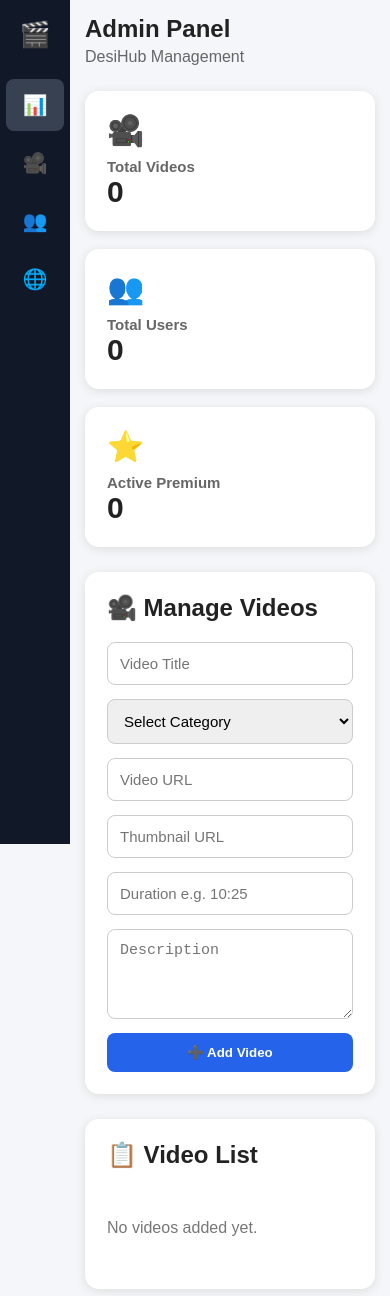
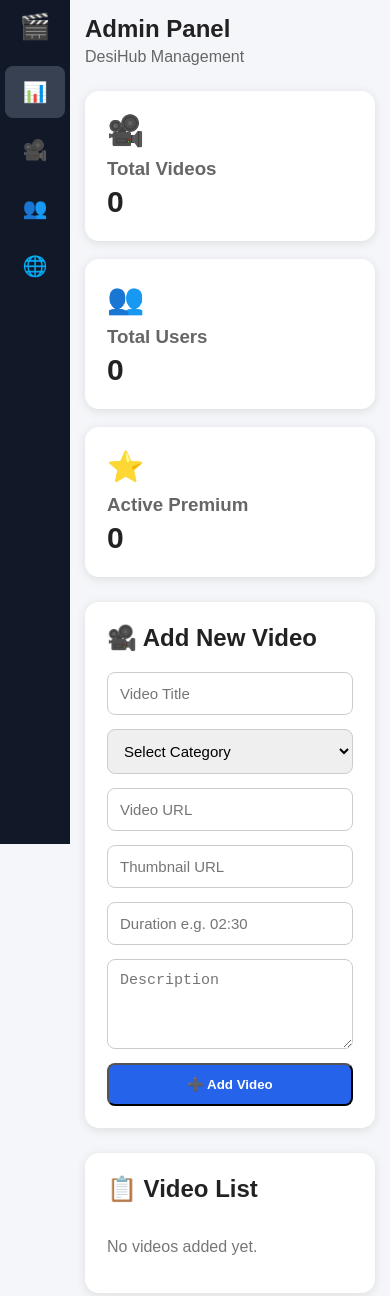
Before and after one commit to keshvbari-beep/desihub-mini-app, a plain HTML site: page admin.html in a window 390 px wide. Shown: the top 1296 px of the page. Drawn offline with Linux system fonts and the light colour scheme.

Commit message:
Refactor admin.html for improved layout and styles
Updated various styles and improved HTML structure for admin panel.

```diff
--- a/admin.html
+++ b/admin.html
@@ -2,41 +2,40 @@
 <html lang="hi">
 <head>
 <meta charset="UTF-8">
-<meta name="viewport" content="width=device-width,initial-scale=1.0">
+<meta name="viewport" content="width=device-width, initial-scale=1.0">
 <title>DesiHub Admin Panel</title>
 
 <style>
 *{box-sizing:border-box;margin:0;padding:0}
 body{font-family:Arial,sans-serif;background:#f4f6f9;color:#222}
-button{border:0;cursor:pointer;font-family:inherit}
 .admin-layout{display:flex;min-height:100vh}
-.sidebar{width:230px;background:#111827;color:white;position:fixed;left:0;top:0;bottom:0;padding:20px 12px}
-.logo{font-size:23px;font-weight:bold;padding:10px;margin-bottom:20px}
-.nav{display:block;width:100%;padding:13px 15px;margin:6px 0;border-radius:8px;background:transparent;color:white;text-align:left;text-decoration:none}
+.sidebar{width:230px;background:#111827;color:#fff;position:fixed;left:0;top:0;bottom:0;padding:20px 12px}
+.logo{font-size:23px;font-weight:bold;margin-bottom:25px}
+.nav{display:block;color:#fff;text-decoration:none;padding:13px 15px;margin:6px 0;border-radius:8px}
 .nav:hover,.nav.active{background:#374151}
 .main{margin-left:230px;width:calc(100% - 230px);padding:25px}
 h1{margin-bottom:5px}
 .subtitle{color:#666;margin-bottom:25px}
 .stats{display:grid;grid-template-columns:repeat(3,1fr);gap:18px;margin-bottom:25px}
-.card{background:white;border-radius:14px;padding:22px;box-shadow:0 2px 10px #ddd}
+.card,.panel{background:#fff;border-radius:14px;padding:22px;box-shadow:0 2px 10px #ddd}
 .card .icon{font-size:30px}
-.card h3{margin-top:10px;color:#666;font-size:15px}
+.card h3{margin:10px 0 5px;color:#666}
 .card strong{font-size:30px}
-.panel{background:white;border-radius:14px;padding:22px;margin-bottom:25px;box-shadow:0 2px 10px #ddd}
+.panel{margin-bottom:25px}
 .panel h2{margin-bottom:20px}
 .form{display:grid;gap:14px}
 input,select,textarea{width:100%;padding:12px;border:1px solid #ccc;border-radius:8px;font-size:15px}
-textarea{min-height:90px;resize:vertical}
-.btn{background:#2563eb;color:white;padding:12px 18px;border-radius:8px;font-weight:bold}
-.btn:hover{background:#1d4ed8}
-.video-item{border:1px solid #ddd;border-radius:10px;padding:15px;margin:10px 0;display:flex;justify-content:space-between;align-items:center;gap:15px}
-.delete{background:#dc2626;color:white;padding:8px 12px;border-radius:7px}
+textarea{min-height:90px}
+.btn{background:#2563eb;color:#fff;padding:12px 18px;border-radius:8px;font-weight:bold}
+.video-item{display:flex;justify-content:space-between;align-items:center;border:1px solid #ddd;border-radius:10px;padding:15px;margin:10px 0}
+.delete{background:#dc2626;color:#fff;padding:8px 12px;border-radius:7px}
 table{width:100%;border-collapse:collapse}
 th,td{padding:12px;border-bottom:1px solid #ddd;text-align:left}
 th{background:#f3f4f6}
 .empty{color:#777;padding:15px 0}
+
 @media(max-width:700px){
-.sidebar{width:70px;padding:10px 6px}
+.sidebar{width:70px;padding:12px 5px}
 .logo{font-size:0;text-align:center}
 .logo:first-letter{font-size:25px}
 .nav{font-size:0;text-align:center;padding:14px 5px}
@@ -54,7 +53,6 @@
 
 <aside class="sidebar">
 <div class="logo">🎬 DesiHub</div>
-
 <a class="nav active" href="#dashboard">📊 Dashboard</a>
 <a class="nav" href="#videos">🎥 Videos</a>
 <a class="nav" href="#users">👥 Users</a>
@@ -91,7 +89,7 @@
 </section>
 
 <section id="videos" class="panel">
-<h2>🎥 Manage Videos</h2>
+<h2>🎥 Add New Video</h2>
 
 <form id="videoForm" class="form">
 
@@ -109,7 +107,7 @@
 
 <input id="thumbnailUrl" type="url" placeholder="Thumbnail URL">
 
-<input id="videoDuration" type="text" placeholder="Duration e.g. 10:25">
+<input id="videoDuration" type="text" placeholder="Duration e.g. 02:30">
 
 <textarea id="videoDescription" placeholder="Description"></textarea>
 
@@ -120,7 +118,9 @@
 
 <section class="panel">
 <h2>📋 Video List</h2>
-<div id="videoList" class="empty">Loading videos...</div>
+<div id="videoList">
+<div class="empty">No videos added yet.</div>
+</div>
 </section>
 
 <section id="users" class="panel">
@@ -147,8 +147,7 @@
 </main>
 </div>
 
-<script src="js/telegram.js"></script>
-<script src="js/admin.js?v=2"></script>
+<script src="js/admin.js?v=3"></script>
 
 </body>
-  </html>
+</html>
```
